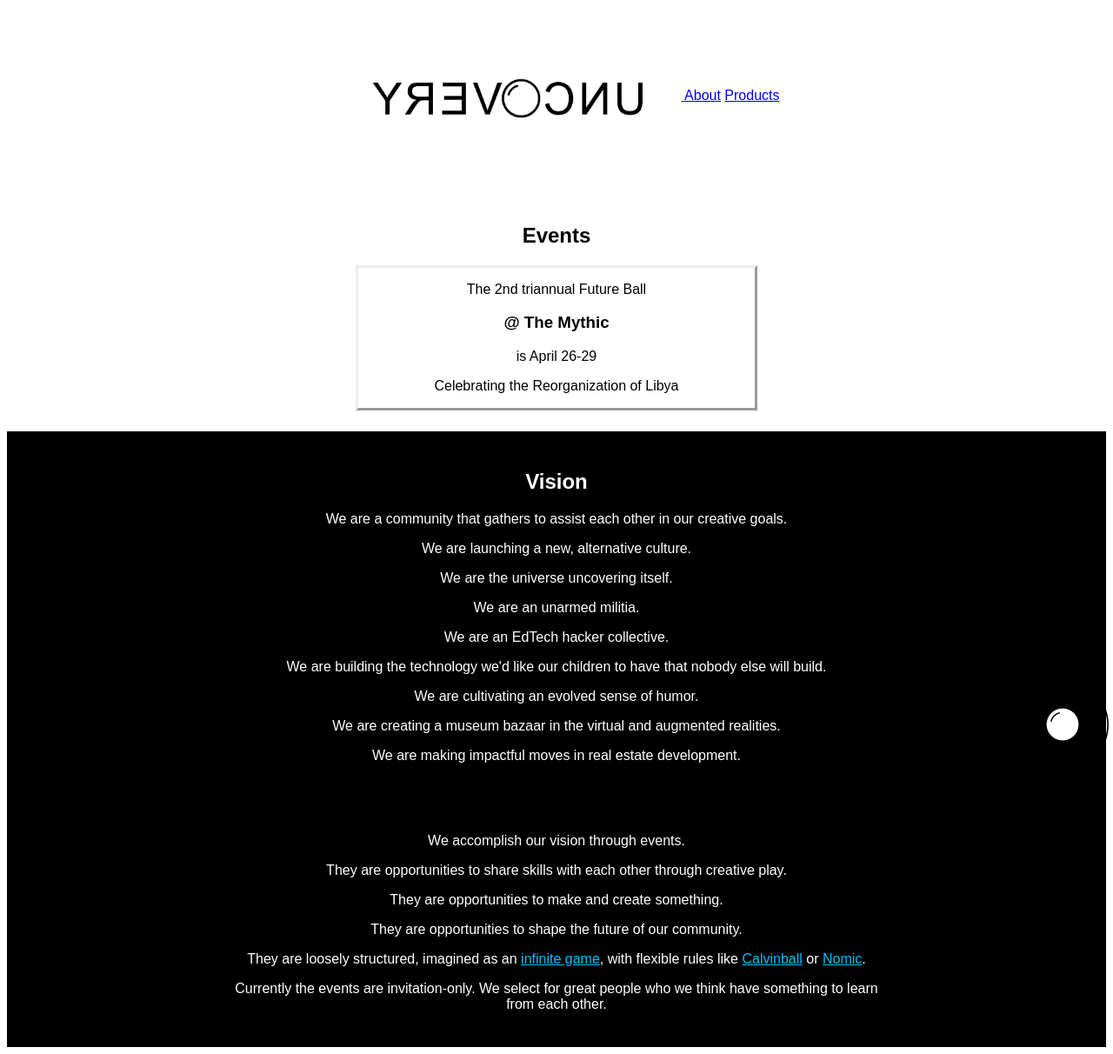
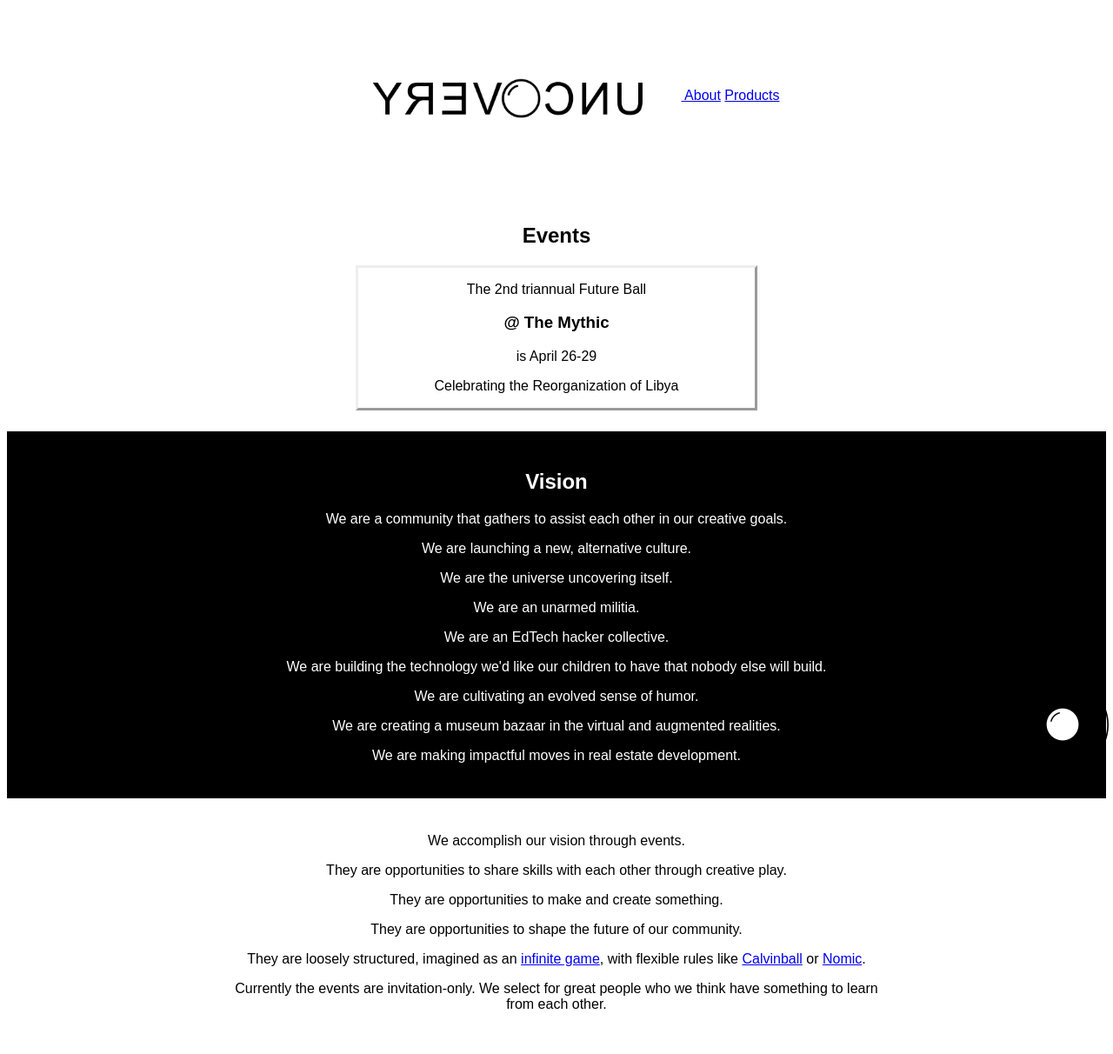
Before and after one commit to yrevocnu/yrevocnu.github.io, a Jekyll site: the page built from index.md, in a window 1280 px wide. Shown: the whole page at 87% size. Built offline with Jekyll 4.4.1, drawn with Linux system fonts in a browser that asks for light colours.

Commit message:
trying one more thing, for aesthetics

```diff
--- a/_layouts/home.html
+++ b/_layouts/home.html
@@ -35,7 +35,7 @@ layout: default
         </div>
       </div>
 
-      <div class="main odd ">
+      <div class="main">
         <div class="contents">
         <p>We accomplish our vision through events.</p>
         <p>They are opportunities to share skills with each other through creative play.</p>
```
